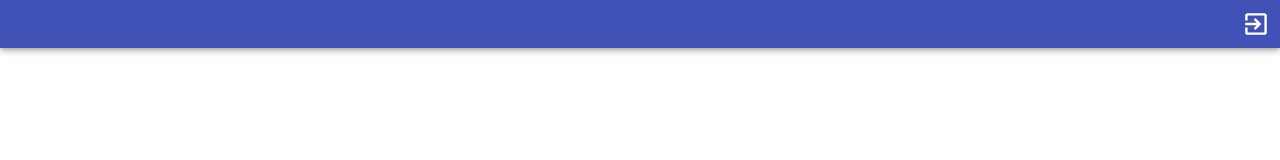
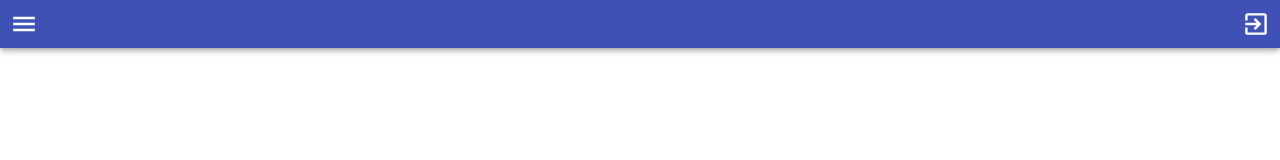
Before and after one commit to ognjengaric/driving-school, a React (Create React App) app in the folder frontend/: page /home in a window 1280 px wide. Shown: the top 160 px of the page. Built offline with nearby package versions, Linux system fonts and the light colour scheme.

Commit message:
sidebar display action

```diff
--- a/frontend/src/Routes.js
+++ b/frontend/src/Routes.js
@@ -1,7 +1,8 @@
 import React from 'react';
 import { Switch, Route, withRouter } from 'react-router';
-import Header from './components/Header';
 import LoginPage from './components/LoginPage';
+import HomePage from './components/HomePage';
+
 
 
 
@@ -11,7 +12,7 @@ const Routes = () => {
         <Switch>
             <Route exact path="/" component={LoginPage}/>
             <Route path="/home">
-                <Header/>
+                <HomePage/>
             </Route>
         </Switch>
     );
--- a/frontend/src/components/Header.js
+++ b/frontend/src/components/Header.js
@@ -1,6 +1,6 @@
 import React from 'react';
 import {AppBar, Grid, IconButton, Tooltip} from '@material-ui/core';
-import {ExitToAppOutlined} from '@material-ui/icons';
+import {ExitToAppOutlined, MenuOutlined} from '@material-ui/icons';
 import {makeStyles} from '@material-ui/styles';
 
 const useStyles = makeStyles((theme) => ({
@@ -10,16 +10,21 @@ const useStyles = makeStyles((theme) => ({
     },
   }));
 
-const Header = () => {
+const Header = ({handleChange}) => {
 
     const classes = useStyles();
 
     return(
         <AppBar>
-            <Grid container direction="row-reverse" justify="flex-start">
+            <Grid container direction="row-reverse" justify="space-between">
                 <Tooltip title="Log out">
                     <IconButton aria-label="log-out">
                         <ExitToAppOutlined className={classes.icon}/>
+                    </IconButton>
+                </Tooltip>
+                <Tooltip title="Menu">
+                    <IconButton onClick={(e) => handleChange(e, true)} aria-label="open-drawer">
+                        <MenuOutlined className={classes.icon}/>
                     </IconButton>
                 </Tooltip>
             </Grid>
--- /dev/null
+++ b/frontend/src/components/HomePage.js
@@ -0,0 +1,28 @@
+import React, {useState} from 'react';
+import Header from './Header';
+import Sidebar from './Sidebar';
+import {makeStyles} from '@material-ui/styles';
+
+
+const useStyles = makeStyles((theme) => ({
+    root: {
+      display: 'flex',
+    }
+}));
+
+const HomePage = () => {
+    const classes = useStyles();
+    const [open, setOpen] = useState(false);
+
+    const handleChange = (event, value) => {
+      setOpen(value);
+    }
+
+    return(
+        <div className={classes.root}>
+            <Header handleChange={handleChange}/>
+            <Sidebar open={open} handleChange={handleChange}/>
+        </div>
+    );
+}
+export default HomePage;
--- a/frontend/src/components/Sidebar.js
+++ b/frontend/src/components/Sidebar.js
@@ -0,0 +1,43 @@
+import React from 'react';
+import {Drawer, List, ListItem, ListItemText, ListItemIcon} from '@material-ui/core';
+import {makeStyles} from '@material-ui/styles';
+import {InboxRounded} from '@material-ui/icons';
+
+const useStyles = makeStyles({
+    list: {
+      width: 250,
+    },
+    fullList: {
+      width: 'auto',
+    },
+  });
+
+const Sidebar = ({open, handleChange}) => {
+    const anchor = "left";
+    const classes = useStyles();
+
+    const list = (anchor) => (
+        <div
+          className={classes.list}
+          role="presentation"
+        >
+          <List>
+            {['Inbox', 'Starred', 'Send email', 'Drafts'].map((text, index) => (
+              <ListItem button key={text}>
+                <ListItemIcon><InboxRounded/></ListItemIcon>
+                <ListItemText primary={text} />
+              </ListItem>
+            ))}
+          </List>
+        </div>
+      )
+
+    return(
+        <div>
+          <Drawer open={open} variant="temporary" anchor={anchor} onClose={(e) => handleChange(e, false)}>
+            {list(anchor)}
+          </Drawer>
+        </div>
+    );
+}
+export default Sidebar;
```
